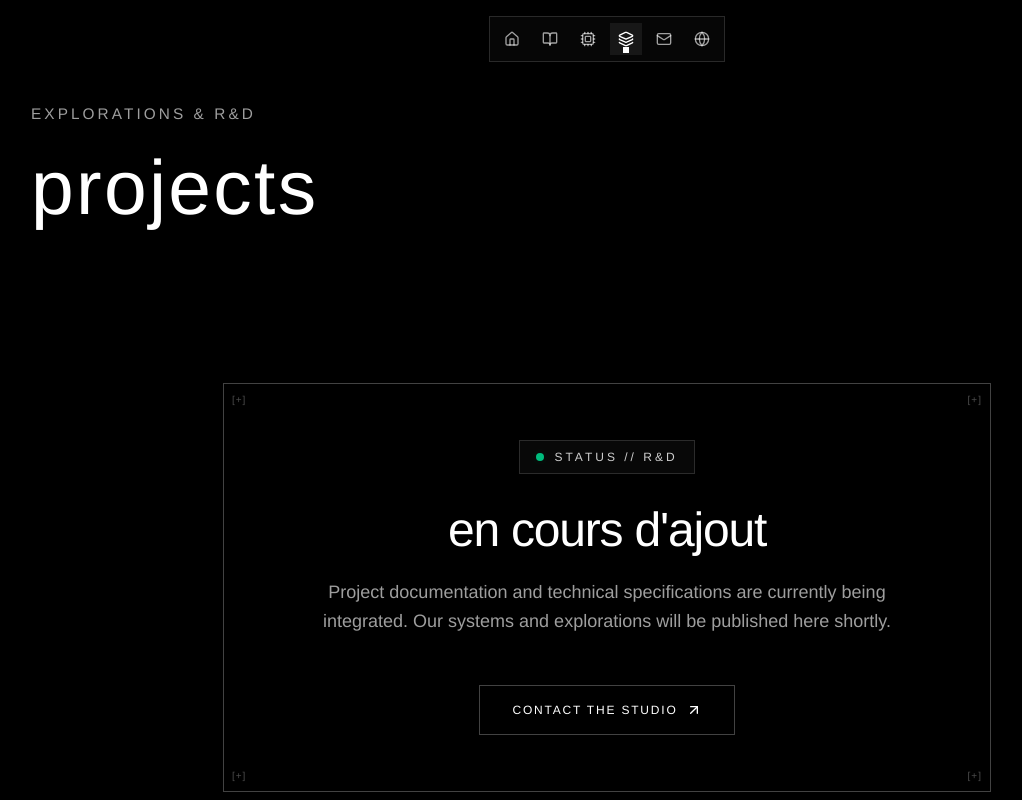
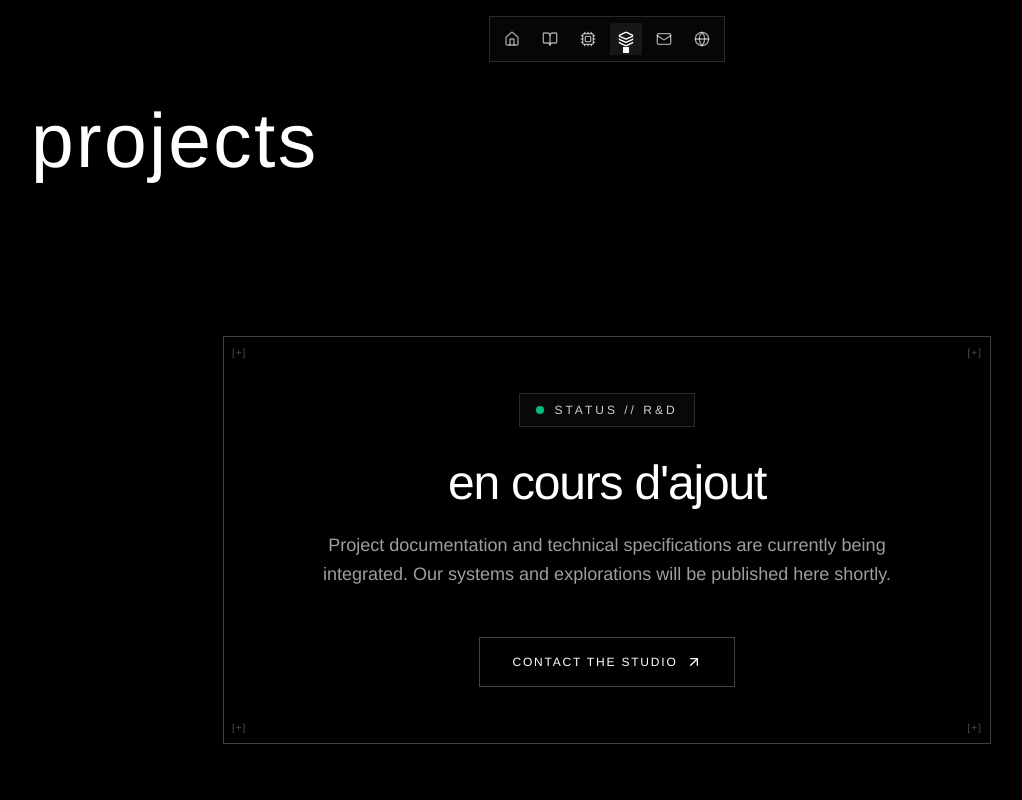
Before and after one commit to Scartyfy/studio-polymath-website, a React (Vite) app: page /#/projects in a window 1280 px wide. Shown: the top 800 px of the page, without its empty margins (33-1055 px from the left). Built offline with nearby package versions, Linux system fonts and the light colour scheme.

Commit message:
refactor(pages): remove subtitles 'Vision & Principles' and 'Explorations & R&D'

```diff
--- a/src/pages/InnerPages.tsx
+++ b/src/pages/InnerPages.tsx
@@ -26,7 +26,7 @@ function PageLayout({ title, subtitle, children }: { title: string, subtitle?: s
 export function Manifest() {
   const { t } = useLanguage();
   return (
-    <PageLayout title={t('page.manifest.title')} subtitle={t('page.manifest.subtitle')}>
+    <PageLayout title={t('page.manifest.title')}>
       <article className="max-w-4xl">
         {/* Lead declaration */}
         <div className="text-xl sm:text-2xl md:text-3xl font-extralight text-white leading-relaxed tracking-tight border-b border-[var(--line-strong)] pb-10 mb-12">
@@ -389,7 +389,7 @@ export function Projects() {
   const navigate = useNavigate();
 
   return (
-    <PageLayout title={t('page.projects.title')} subtitle={t('page.projects.subtitle')}>
+    <PageLayout title={t('page.projects.title')}>
       <div className="w-full max-w-3xl mx-auto py-12 sm:py-20 flex flex-col items-center text-center">
         {/* Technical Frame */}
         <div className="border border-[var(--line-strong)] bg-black/80 backdrop-blur-sm p-8 sm:p-14 w-full relative group">
```
